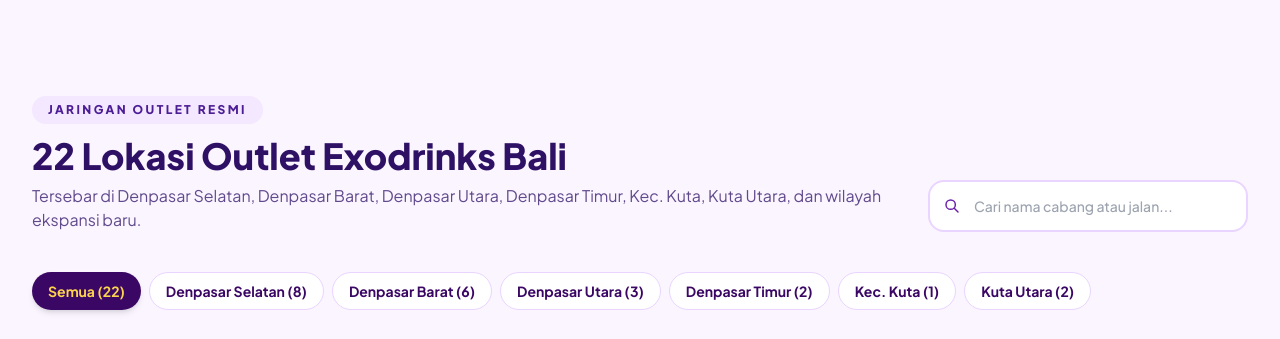
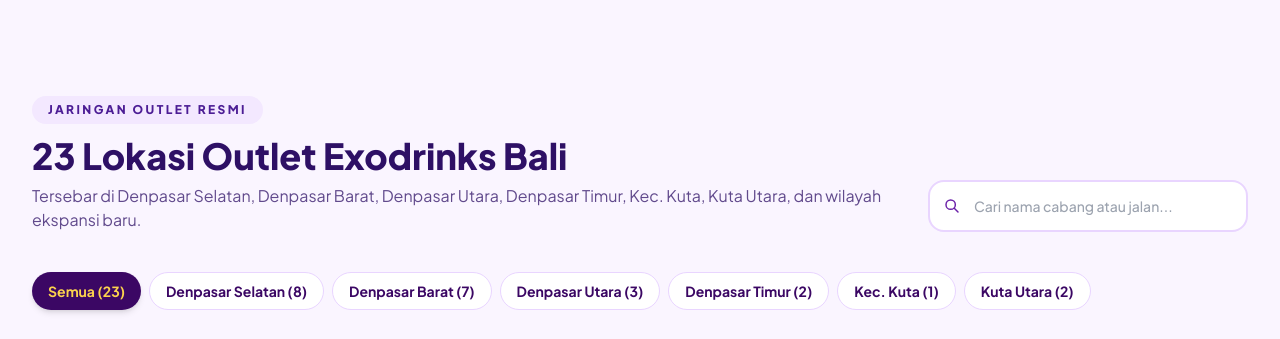
Before and after one commit to maulzaniahsiti-del/WEB-EXODRINKS-IN-BALI, a plain HTML site: page index.html in a window 1280 px wide. Shown: the part 3660-3999 px from the top of the page. Drawn offline with nearby package versions, Linux system fonts and the light colour scheme; a web font is replaced by a local one.

Commit message:
Add Pulau Batanta outlet
Co-authored-by: Copilot <223556219+Copilot@users.noreply.github.com>

```diff
--- a/index.html
+++ b/index.html
@@ -1084,7 +1084,8 @@
         { name: "Dalung", region: "Kuta Utara", address: "Depan Pertamina, Jl. Perum Dalung Permai, Dalung, Kec. Kuta Utara, Kabupaten Badung, Bali 80361" },
         { name: "Kerobokan", region: "Kuta Utara", address: "Jl. Raya Kerobokan No. 31, Kerobokan Kaja, Kec. Kuta Utara, Kabupaten Badung, Bali 80361" },
         { name: "Tukad Yeh Aya", region: "Denpasar Selatan", address: "Jl. Tukad Yeh Aya no. 196, Denpasar Selatan, Denpasar Kota, Renon, Denpasar Selatan, Kota Denpasar, Bali 80239", mapUrl: "https://share.google/OP33zaSTDaoJdWzW2" },
-        { name: "Sidakarya", region: "Denpasar Selatan", address: "Sidakarya, Denpasar Selatan, Kota Denpasar, Bali", mapUrl: "https://maps.google.com/maps?client=safari&udm&fvr=1&pvq=Cg0vZy8xMXAyano2cnMwIg8KCWV4b2RyaW5rcxACGAOJAVMXqp0nsDPf&lqi=ChNleG9kcmlua3Mgc2lkYWthcnlhWhUiE2V4b2RyaW5rcyBzaWRha2FyeWGSAQ5pY2VfY3JlYW1fc2hvcA&vet=10CAAQoqAOahcKEwiwq_D6x6mYAxUAAAAAHQAAAAAQEQ..i&cs=1&um=1&ie=UTF-8&fb=1&gl=id&sa=X&ftid=0x2dd2418c01c7323b:0xdf33b0279daa1753" }
+        { name: "Sidakarya", region: "Denpasar Selatan", address: "Sidakarya, Denpasar Selatan, Kota Denpasar, Bali", mapUrl: "https://maps.google.com/maps?client=safari&udm&fvr=1&pvq=Cg0vZy8xMXAyano2cnMwIg8KCWV4b2RyaW5rcxACGAOJAVMXqp0nsDPf&lqi=ChNleG9kcmlua3Mgc2lkYWthcnlhWhUiE2V4b2RyaW5rcyBzaWRha2FyeWGSAQ5pY2VfY3JlYW1fc2hvcA&vet=10CAAQoqAOahcKEwiwq_D6x6mYAxUAAAAAHQAAAAAQEQ..i&cs=1&um=1&ie=UTF-8&fb=1&gl=id&sa=X&ftid=0x2dd2418c01c7323b:0xdf33b0279daa1753" },
+        { name: "Pulau Batanta", region: "Denpasar Barat", address: "Jl. Pulau Batanta, Denpasar Barat, Kota Denpasar, Bali", mapUrl: "https://share.google/8U9FOeYRRNx85C3hJ" }
       ]
     };
 
```
